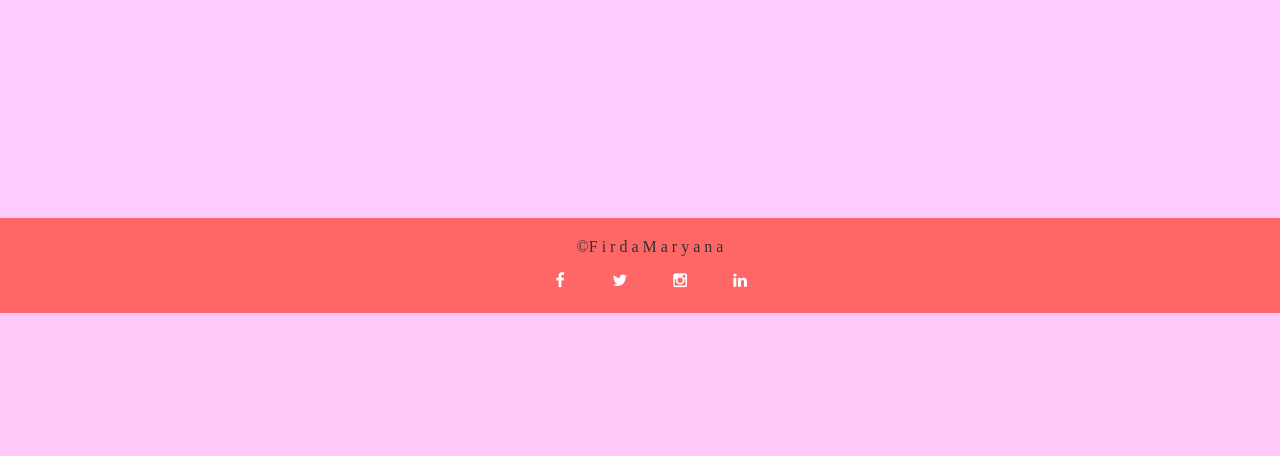
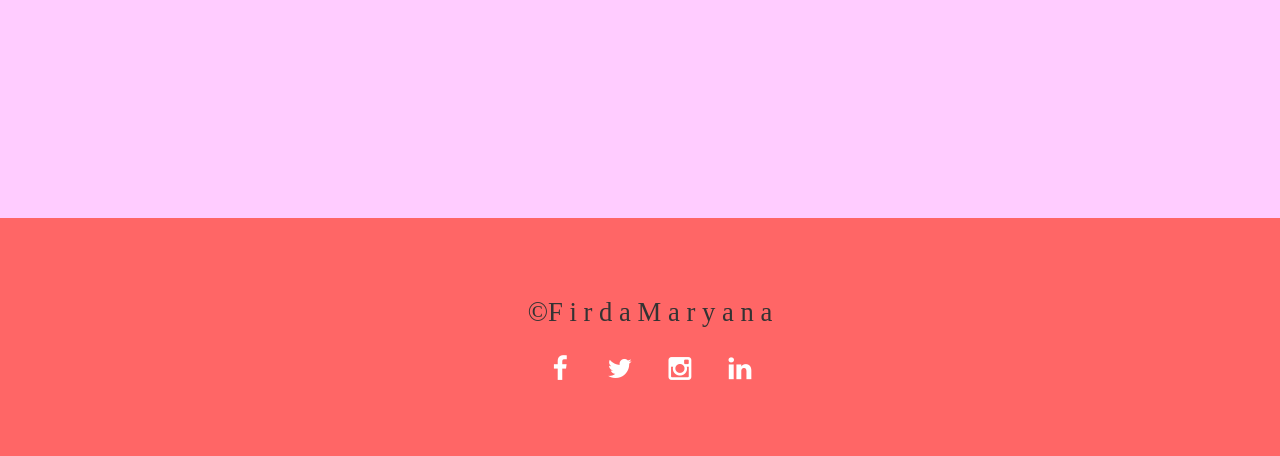
Before and after one commit to firdamaryana/skripsi, a Django app: page / in a window 1280 px wide. Shown: the part 1473-1929 px from the top of the page. Before the commit the page ends 1786 px from the top, so only its background shows below. Run offline with Django 3.2, Linux system fonts and the light colour scheme; some libraries are stand-ins or nearby versions; some web fonts are replaced.

Commit message:
edit footer

```diff
--- a/blog/static/css/blog.css
+++ b/blog/static/css/blog.css
@@ -192,9 +192,9 @@ h1, h2, h3, h4 {
     background-color: #FF6666;
     margin-top: -2px;
     margin-bottom: -10%;
-    padding: 20px 20px 20px 40px;
+    padding: 80px 20px 80px 40px;
     font-family: Apple Chancery;
-    font-size: 12pt;
+    font-size: 20pt;
 }
 
 /* unvisited link */
```
Also changed, not shown: 1 other file.
